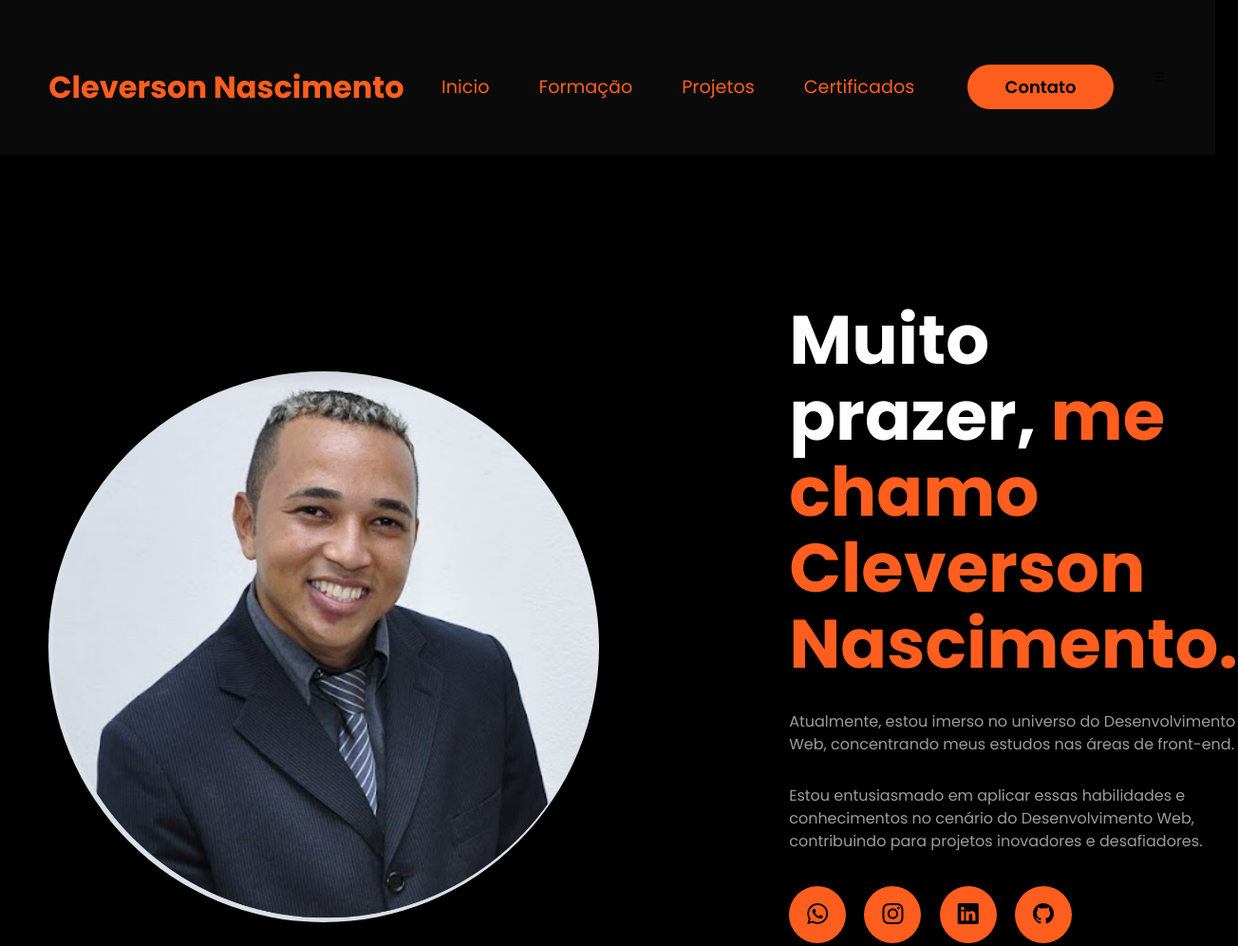
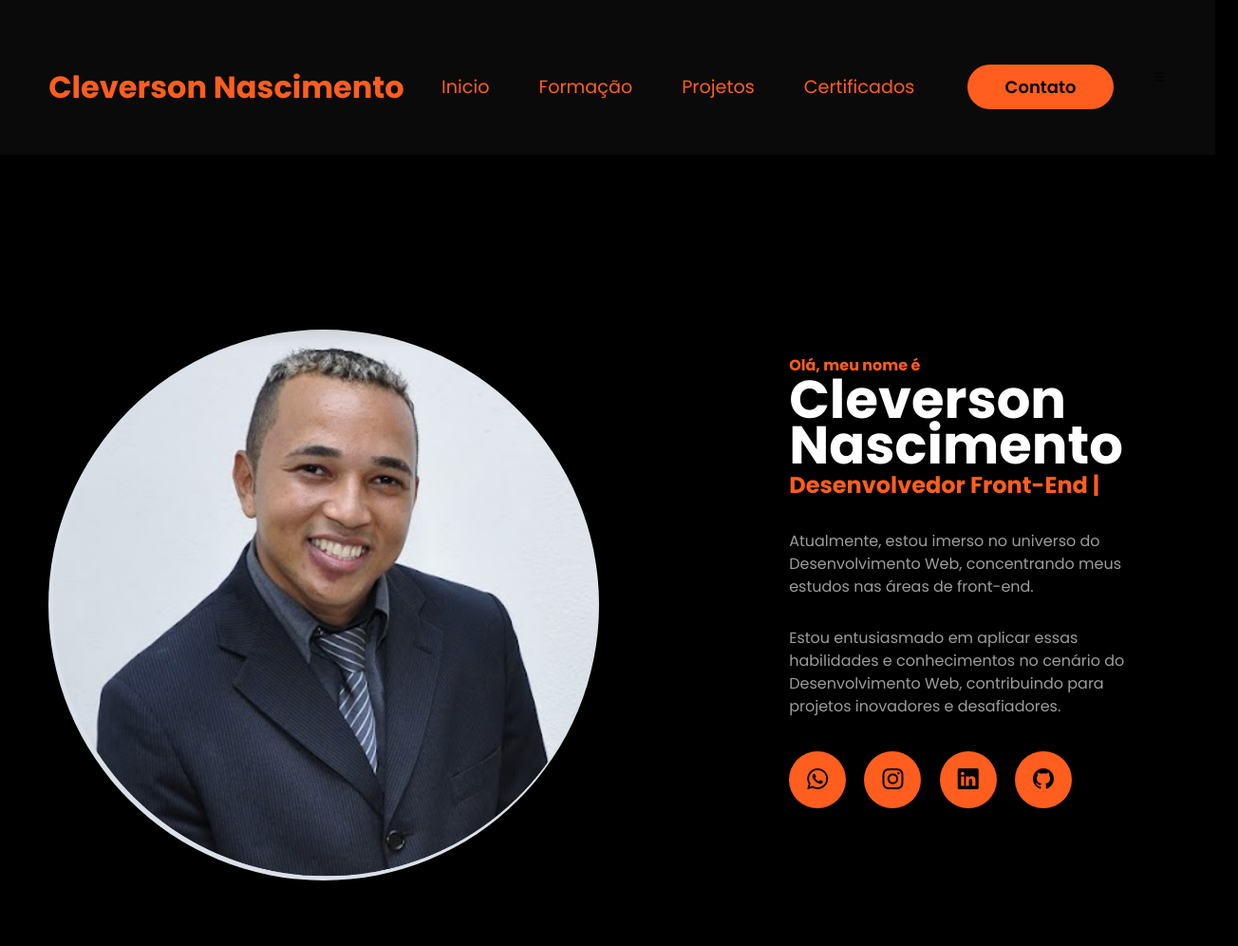
Before and after one commit to Cleverson461/portfolio-2024, a plain HTML site: page index.html in a window 1280 px wide. Shown: the top 996 px of the page at 95% size, 1304 px wide, since content can reach past the window. Drawn offline with nearby package versions, Linux system fonts and the light colour scheme.

Commit message:
Add files via upload

```diff
--- a/index.html
+++ b/index.html
@@ -72,7 +72,9 @@
                 </div>
 
                 <div class="txt-topo-site " data-aos="fade-down-left" data-aos-duration="2000">
-                    <h1>Muito prazer, <span>me chamo Cleverson Nascimento.</span></h1>
+                    <h4>Olá, meu nome é</h4>
+                    <h1>Cleverson Nascimento</h1>
+                    <h2 id="text">Desenvolvedor Front-End</h2>
 
                     <p>Atualmente, estou imerso no universo do Desenvolvimento Web, concentrando meus estudos nas áreas de front-end.</p>
 
--- a/style.css
+++ b/style.css
@@ -173,12 +173,16 @@ section.topo-do-site .container {
 
 .topo-do-site .txt-topo-site h1 {
   color: #fff;
-  font-size: 4.5rem;
-  line-height: 5rem;
+  font-size: 3.5rem;
+  line-height: 3rem;
   max-width: 30ch;
 }
 
-.topo-do-site .txt-topo-site h1 span {
+.topo-do-site .txt-topo-site h4 {
+  color: var(--azure);
+}
+
+.topo-do-site .txt-topo-site h2 {
   color: var(--azure);
 }
 
@@ -667,6 +671,20 @@ footer p {
   color: #fff;
 }
 
+#text::after{
+  content: '|';
+  margin-left: 5px;
+  animation: blink 0.7s infinite;
+}
+
+@keyframes blink{
+  0%{
+    opacity: 1;
+  } 100%{
+    opacity: 0;
+  }
+}
+
 @media (max-width: 1100px) {
   .container {
     flex-direction: column-reverse;
```
